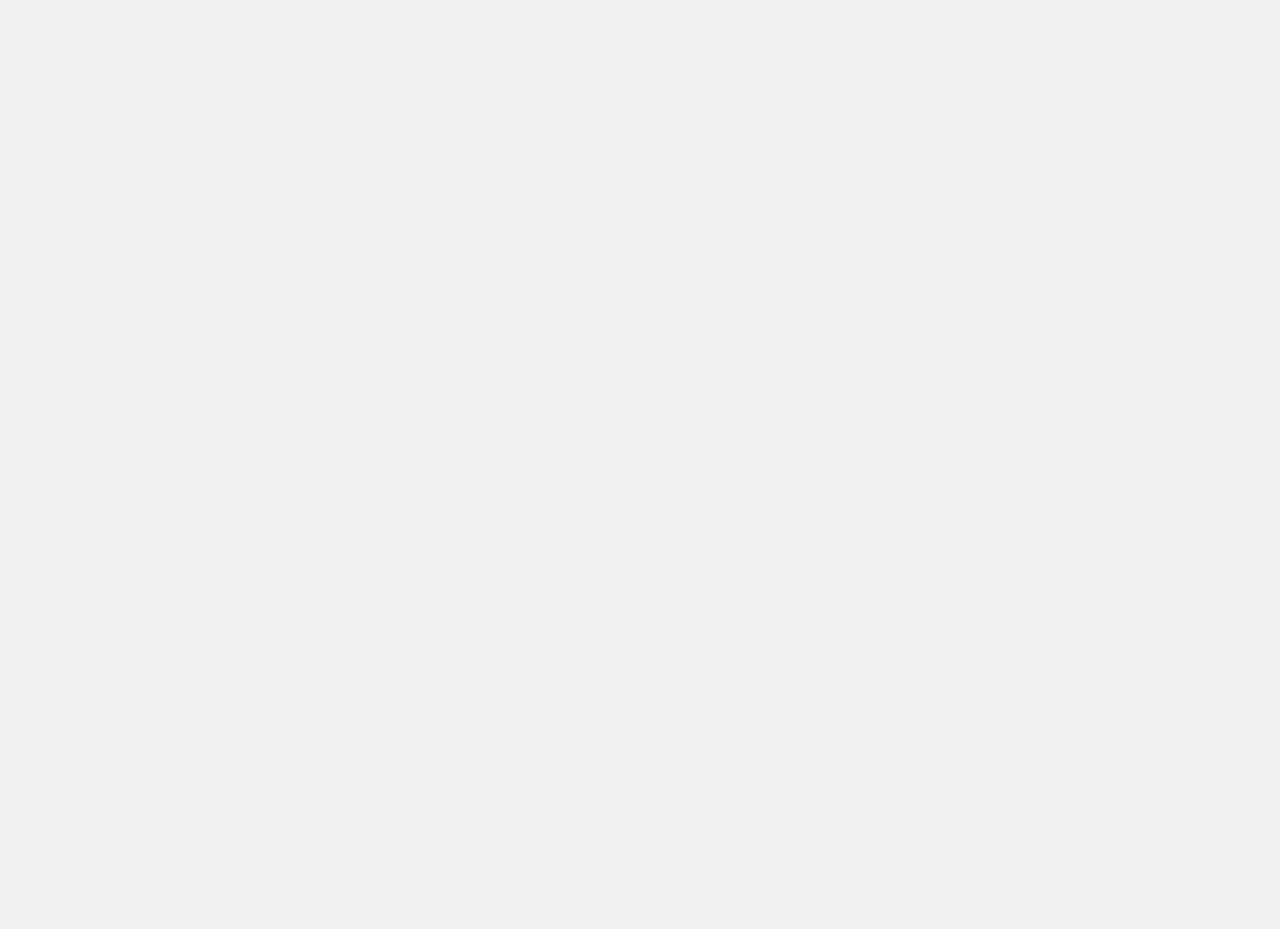
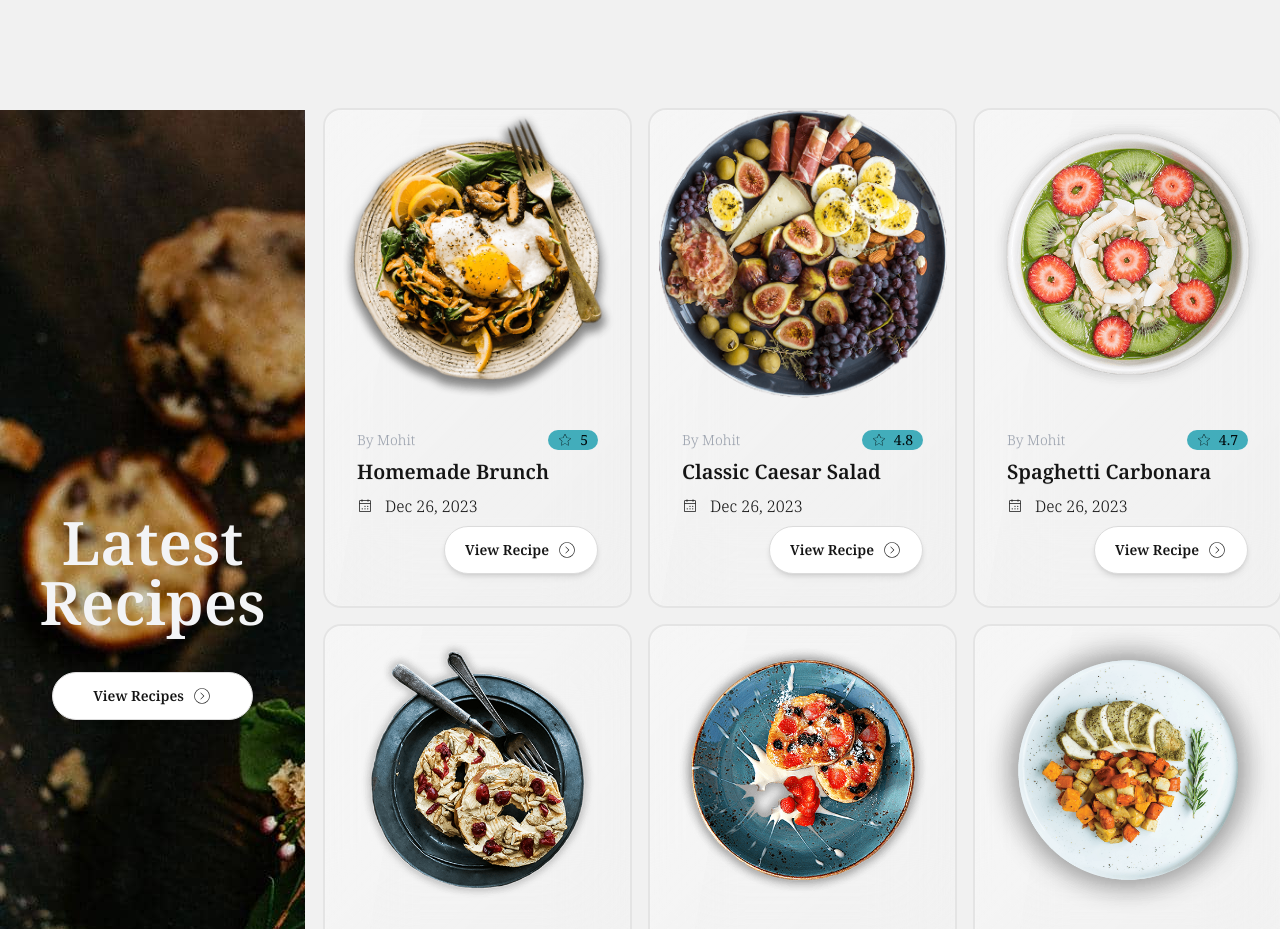
Before and after one commit to Mostakimul/next-blog, a Next.js app: page / in a window 1280 px wide. Shown: the part 1871-2800 px from the top of the page. Before the commit the page ends 1911 px from the top, so only its background shows below. Built offline with nearby package versions, Linux system fonts and the light colour scheme.

Commit message:
[feat]: latest recipes section

```diff
--- a/src/app/page.tsx
+++ b/src/app/page.tsx
@@ -1,5 +1,6 @@
 import Categories from '@/components/categories/Categories';
 import Hero from '@/components/hero/Hero';
+import LatestRecipes from '@/components/latest/LatestRecipes';
 import Navbar from '@/components/navbar/Navbar';
 import Greetings from '@/components/welcome/Greetings';
 
@@ -15,6 +16,7 @@ export default function Home() {
       </section>
       <Greetings />
       <Categories />
+      <LatestRecipes />
     </main>
   );
 }
--- /dev/null
+++ b/src/components/latest/LatestRecipes.tsx
@@ -0,0 +1,34 @@
+import { recipes } from '@/data/recipes';
+import Link from 'next/link';
+import { PiCaretCircleRightThin } from 'react-icons/pi';
+import RecipeCard from './RecipeCard';
+
+const LatestRecipes = () => {
+  return (
+    <section className="my-28">
+      <div className="grid grid-cols-1 md:grid-cols-4 gap-5">
+        <div
+          className="row-span-2 grid place-content-center text-center py-10 md:py-0"
+          style={{ backgroundImage: "url('/side-bg.jpg')" }}
+        >
+          <h3 className="font-semibold text-gray-100 text-center text-4xl md:text-6xl">
+            Latest Recipes
+          </h3>
+          <div className="mt-10 mb-10 sm:mb-0">
+            <Link
+              href={'/'}
+              className="btn px-10 rounded-full bg-white shadow-md"
+            >
+              View Recipes <PiCaretCircleRightThin className="text-xl" />
+            </Link>
+          </div>
+        </div>
+        {recipes.map((recipe) => (
+          <RecipeCard key={recipe.id} recipe={recipe} />
+        ))}
+      </div>
+    </section>
+  );
+};
+
+export default LatestRecipes;
--- /dev/null
+++ b/src/components/latest/RecipeCard.tsx
@@ -0,0 +1,47 @@
+import { RecipeType } from '@/types/recipe';
+import Image from 'next/image';
+import Link from 'next/link';
+import {
+  PiCalendarDotsLight,
+  PiCaretCircleRightThin,
+  PiStarThin,
+} from 'react-icons/pi';
+
+const RecipeCard = ({ recipe }: { recipe: RecipeType }) => {
+  const { recipeImage, title, createdBy, createdAt, rating } = recipe;
+  return (
+    <div className="card glass w-full">
+      <figure>
+        <Image
+          src={recipeImage}
+          alt="recipe"
+          width={100}
+          height={100}
+          className="w-72 hover:animate-spin-slow"
+        />
+      </figure>
+      <div className="card-body">
+        <div className="flex justify-between items-center">
+          <p className="text-sm font-light text-gray-400">By {createdBy}</p>
+          <div className="badge badge-info gap-2">
+            <PiStarThin className="font-bold" /> {rating}
+          </div>
+        </div>
+        <h2 className="card-title">{title}</h2>
+        <p className="flex gap-3 items-center font-light">
+          <PiCalendarDotsLight /> {createdAt}
+        </p>
+        <div className="card-actions justify-end">
+          <Link
+            href={'/'}
+            className="btn px-5 rounded-full bg-white hover:bg-gray-900 hover:text-white shadow-md"
+          >
+            View Recipe <PiCaretCircleRightThin className="text-xl" />
+          </Link>
+        </div>
+      </div>
+    </div>
+  );
+};
+
+export default RecipeCard;
--- a/src/data/recipes.tsx
+++ b/src/data/recipes.tsx
@@ -1,4 +1,6 @@
-export const recipes = [
+import { RecipeType } from '@/types/recipe';
+
+export const recipes: RecipeType[] = [
   {
     id: '1',
     title: 'Homemade Brunch',
@@ -10,6 +12,8 @@ export const recipes = [
     totalIngredients: 9,
     totalCalories: 600,
     recipeImage: '/reciepe/menu-hero-1.png',
+    createdBy: 'Mohit',
+    createdAt: 'Dec 26, 2023',
   },
   {
     id: '2',
@@ -22,6 +26,8 @@ export const recipes = [
     totalIngredients: 7,
     totalCalories: 450,
     recipeImage: '/reciepe/menu-hero-2.png',
+    createdBy: 'Mohit',
+    createdAt: 'Dec 26, 2023',
   },
   {
     id: '3',
@@ -34,6 +40,8 @@ export const recipes = [
     totalIngredients: 6,
     totalCalories: 700,
     recipeImage: '/reciepe/menu-hero-3.png',
+    createdBy: 'Mohit',
+    createdAt: 'Dec 26, 2023',
   },
   {
     id: '4',
@@ -46,6 +54,8 @@ export const recipes = [
     totalIngredients: 8,
     totalCalories: 320,
     recipeImage: '/reciepe/menu-hero-4.png',
+    createdBy: 'Mohit',
+    createdAt: 'Dec 26, 2023',
   },
   {
     id: '5',
@@ -58,6 +68,8 @@ export const recipes = [
     totalIngredients: 10,
     totalCalories: 480,
     recipeImage: '/reciepe/menu-hero-5.png',
+    createdBy: 'Mohit',
+    createdAt: 'Dec 26, 2023',
   },
   {
     id: '6',
@@ -70,5 +82,7 @@ export const recipes = [
     totalIngredients: 12,
     totalCalories: 550,
     recipeImage: '/reciepe/menu-hero-6.png',
+    createdBy: 'Mohit',
+    createdAt: 'Dec 26, 2023',
   },
 ];
--- /dev/null
+++ b/src/types/recipe.ts
@@ -0,0 +1,13 @@
+export type RecipeType = {
+  id: string;
+  title: string;
+  description: string;
+  rating: number;
+  totalReviews: number;
+  prepTime: string;
+  totalIngredients: number;
+  totalCalories: number;
+  recipeImage: string;
+  createdBy: string;
+  createdAt: string;
+};
```
Also changed, not shown: public/side-bg.jpg (added).
